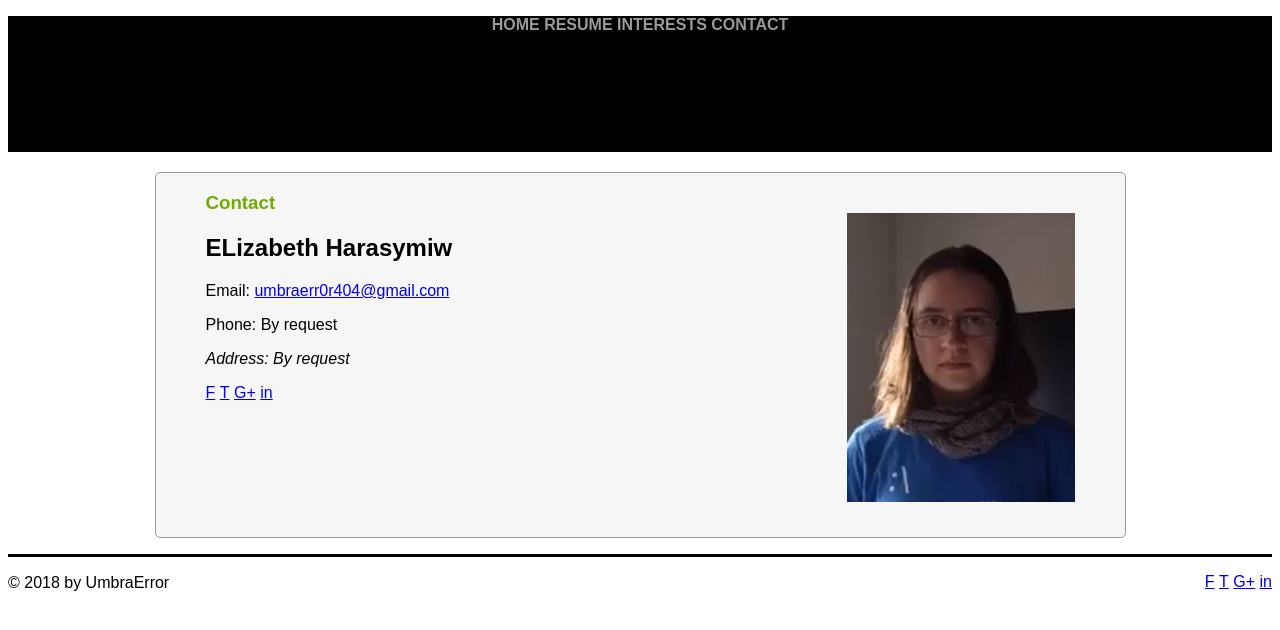
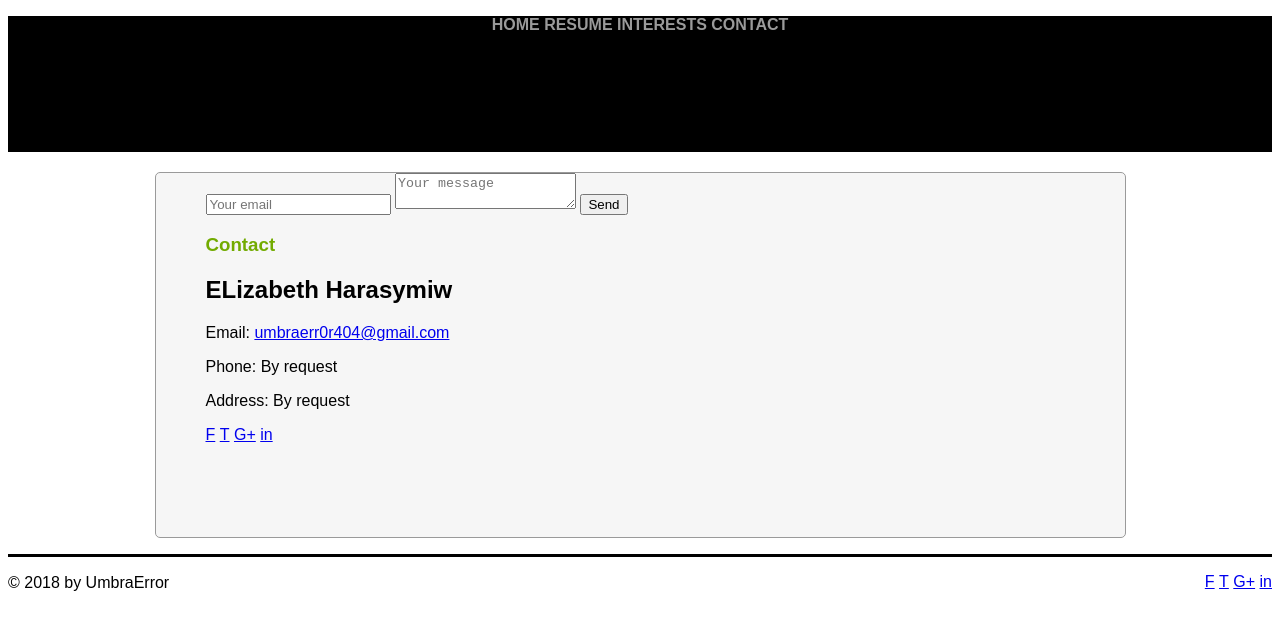
Before and after one commit to UmbraError/StaticWebsite, a plain HTML site: page Contact.html in a window 1280 px wide. Drawn offline with Linux system fonts and the light colour scheme.

Commit message:
Testing form email forwarder

```diff
--- a/Contact.html
+++ b/Contact.html
@@ -29,7 +29,12 @@
 
                <aside class="Contact">
 
-                     <img src="/pictures/ME_BlueShirt.PNG" class="pic" alt="An old photo of me, Elizabeth Harasymiw">
+
+                    <form method="POST" action="https://formspree.io/umbraerr0r404@gmail.com">
+                    <input type="email" name="email" placeholder="Your email">
+                    <textarea name="message" placeholder="Your message"></textarea>
+                    <button type="submit">Send</button>
+                    </form>
 
                     <h1>Contact</h1>
                     <h2>ELizabeth Harasymiw</h2>
@@ -37,9 +42,7 @@
                     <p>Email: <a href="mailto:umbraerr0r404@gmail.com?Subject=Hello" target="_blank">umbraerr0r404@gmail.com</a></p>
 
                     <p>Phone: By request</p>
-                    <address>
-                         <p> Address: By request</p>
-                    </address>
+                    <p>Address: By request</p>
 
                     <nav>
                          <ul>
```
